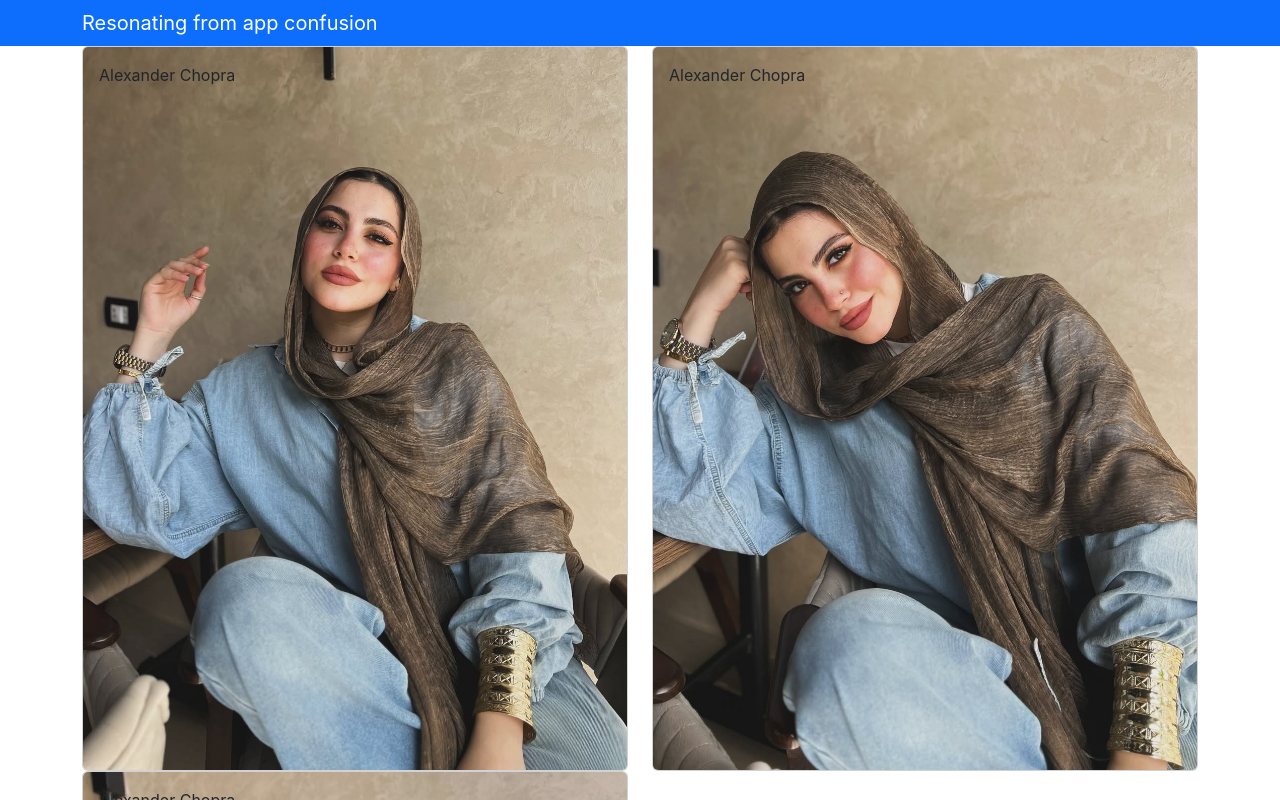
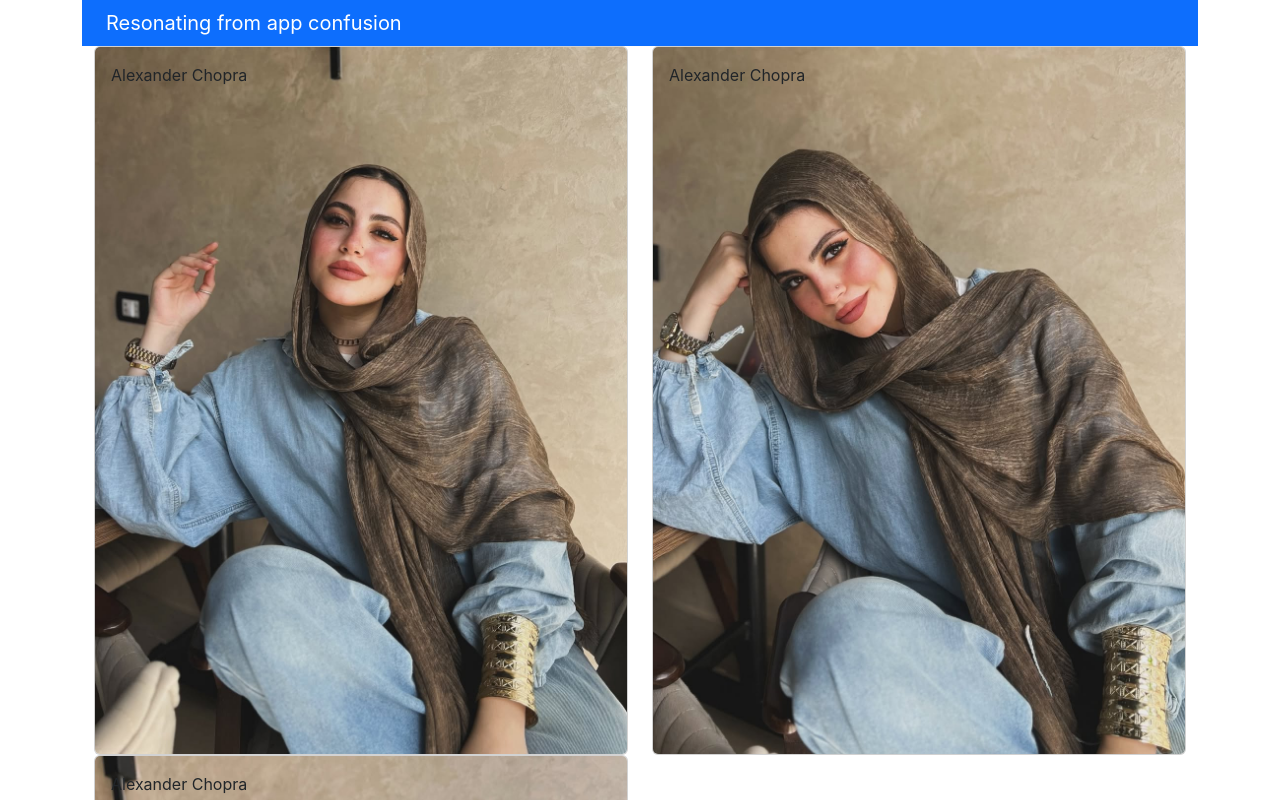
Before and after one commit to shine-m/Display_Gallery, a React (Create React App) app: page / in a window 1280 px wide. Shown: the top 800 px of the page. Built offline with nearby package versions, Linux system fonts and the light colour scheme.

Commit message:
applied component-wise partition by introfucing a new container named MainComponent and shifting all dependencies from App to Main

```diff
--- a/src/App.js
+++ b/src/App.js
@@ -1,28 +1,12 @@
-import{Navbar, NavbarBrand} from 'reactstrap'
-import './App.css';
-import Menu from "./components/MenuComponent";
-import { girlsList } from './shared/girlsList';
 import { Component } from 'react';
-
+import Main from './components/MainComponent';
 
 class App extends Component{
-  constructor(props) {
 
-    super(props);
-
-    this.state = {
-      girls:girlsList,
-    }
-  }
   render() {
       return (
     <div className="App">
-      <Navbar dark color='primary'>
-        <div className='container'>
-          <NavbarBrand href='/'>Resonating from app confusion</NavbarBrand>
-        </div>
-      </Navbar>
-      <Menu girls = {this.state.girls}/>
+     <Main/>
     </div>
   );
   }
--- a/src/components/MainComponent.js
+++ b/src/components/MainComponent.js
@@ -0,0 +1,39 @@
+import{Navbar, NavbarBrand} from 'reactstrap'
+import Menu from "./MenuComponent";
+import { girlsList } from '../shared/girlsList';
+import { Component } from 'react';
+import { Detail_girlComponent } from "./detailComponent";
+
+
+class Main extends Component{
+  constructor(props) {
+
+    super(props);
+
+    this.state = {
+        girls: girlsList,
+        selectedGirl:null,
+    }
+    }
+      onGirlSelect(girlId) {
+    this.setState({ selectedGirl: girlId });
+  }
+
+  render() {
+      return (
+          <div className="container">
+      <Navbar dark color='primary'>
+        <div className='container'>
+          <NavbarBrand href='/'>Resonating from app confusion</NavbarBrand>
+        </div>
+      </Navbar>
+              <Menu girls={this.state.girls} onClick = {(girlId)=>this.onGirlSelect(girlId)} />
+              <Detail_girlComponent girl= {this.state.girls.filter((girl)=>girl.id === this.state.selectedGirl)[0]} />
+    </div>
+  );
+  }
+}
+
+
+
+export default Main;
--- a/src/components/MenuComponent.js
+++ b/src/components/MenuComponent.js
@@ -9,25 +9,17 @@ import {
   CardTitle,
 } from "reactstrap";
 
-import { Detail_girlComponent } from "./detailComponent";
 
 class Menu extends Component {
-  constructor(props) {
-    super(props);
-    this.state = {
-      selectedGirl: null,
-    };
-  }
 
-  onGirlSelect(girl) {
-    this.setState({ selectedGirl: girl });
-  }
+
+
 
   render() {
     // here col 12 means the whole page width will be 12 columns and  12 is the highest value
     const gallary = this.props.girls.map((girl) => (
       <div key={girl.id} className="col-12 col-md-6 m-0">
-        <Card onClick={() => this.onGirlSelect(girl)}>
+        <Card onClick={() => this.props.onClick(girl.id)}>
           <CardImg width="100%" src={girl.image} />
           <CardImgOverlay>
             <CardTitle>{girl.name}</CardTitle>
@@ -39,11 +31,6 @@ class Menu extends Component {
     return (
       <div className="container">
         <div className="row">{gallary}</div>
-        <div className="col-12 col-md-12 m-0">
-          {/* {this.renderOnSelect(this.state.selectedGirl)}
-           */}
-          <Detail_girlComponent girl={this.state.selectedGirl}/>
-        </div>
       </div>
     );
     // this one is for  Media implementation ------------------------------------------------------------------------------------------------------------
--- a/src/components/detailComponent.js
+++ b/src/components/detailComponent.js
@@ -16,11 +16,11 @@ class Detail_girlComponent extends Component {
   render() {
     if (this.props.girl != null)
       return (
-        <div>
+        <div className="container">
           <Card className="m-0">
             <div className="row g-4">
-              {" "}
-              {/* row with no gap 4 pixels*/}
+
+              {/* row with gap 4*4 pixels*/}
               <div className="col-12 col-md-9">
                 {/* There will be total 12 columns in total and the div will occupy 9 of them*/}
                 <CardImg width="100%" src={this.props.girl.image} />
```
